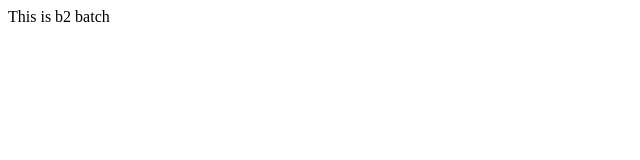
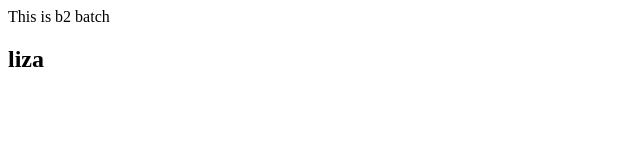
Before and after one commit to lizakhan90/git-b2, a plain HTML site: page index.html in a window 1280 px wide. Shown: the full height of the page, 0-640 px from the left. Drawn offline with Linux system fonts and the light colour scheme.

Commit message:
Added new line

```diff
--- a/index.html
+++ b/index.html
@@ -1 +1,2 @@
 <p>This is b2 batch</p>
+<h2>liza</h2>
```
